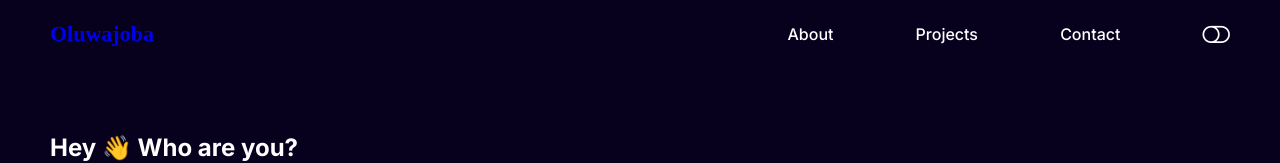
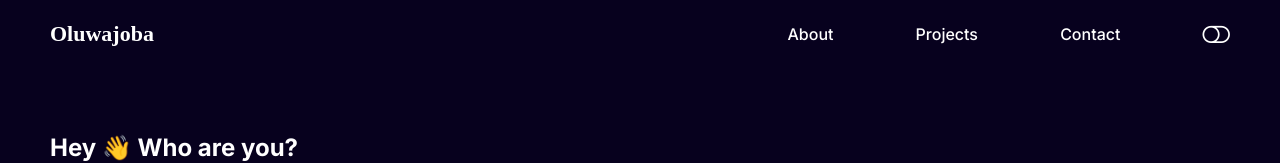
Before and after one commit to Jobsy/jPortfolio, a website: page index.html in a window 1280 px wide. Shown: the top 163 px of the page. Drawn offline with nearby package versions, Linux system fonts and the light colour scheme; files that its build step writes are made by us from their sources; a web font is replaced by a local one.

Commit message:
update style / index.less

```diff
--- a/less/index.less
+++ b/less/index.less
@@ -185,6 +185,15 @@ nav {
     line-height: 28px;
     color: #ffffff;
     flex: 10;
+    a {
+      // font-family: Inter;
+      // font-style: normal;
+      // font-weight: 500;
+      // // font-size: 1rem;
+      // font-size: 1.6rem;
+      // line-height: 1.7rem;
+      color: #ffffff;
+    }
   }
 
   div {
```
